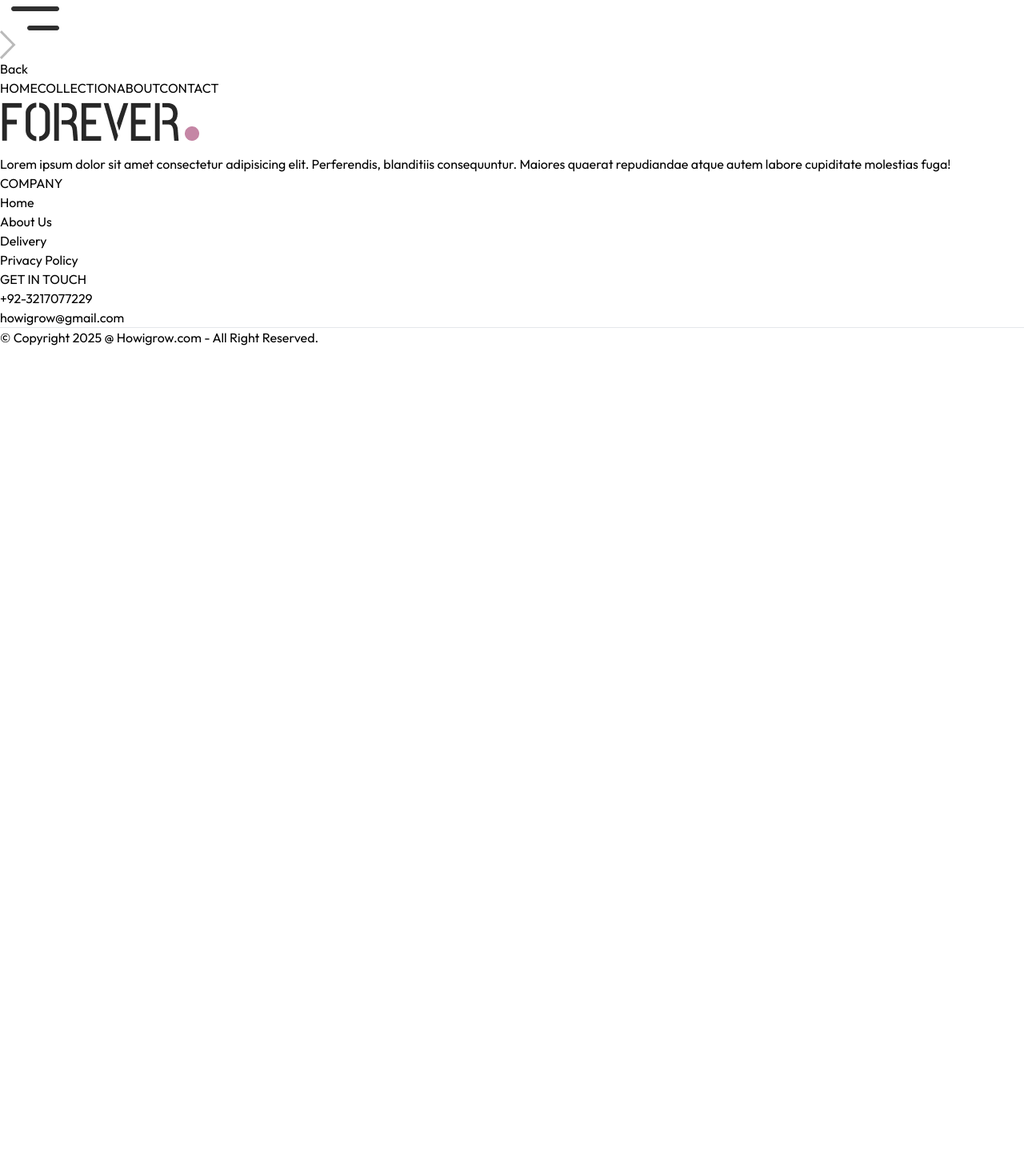
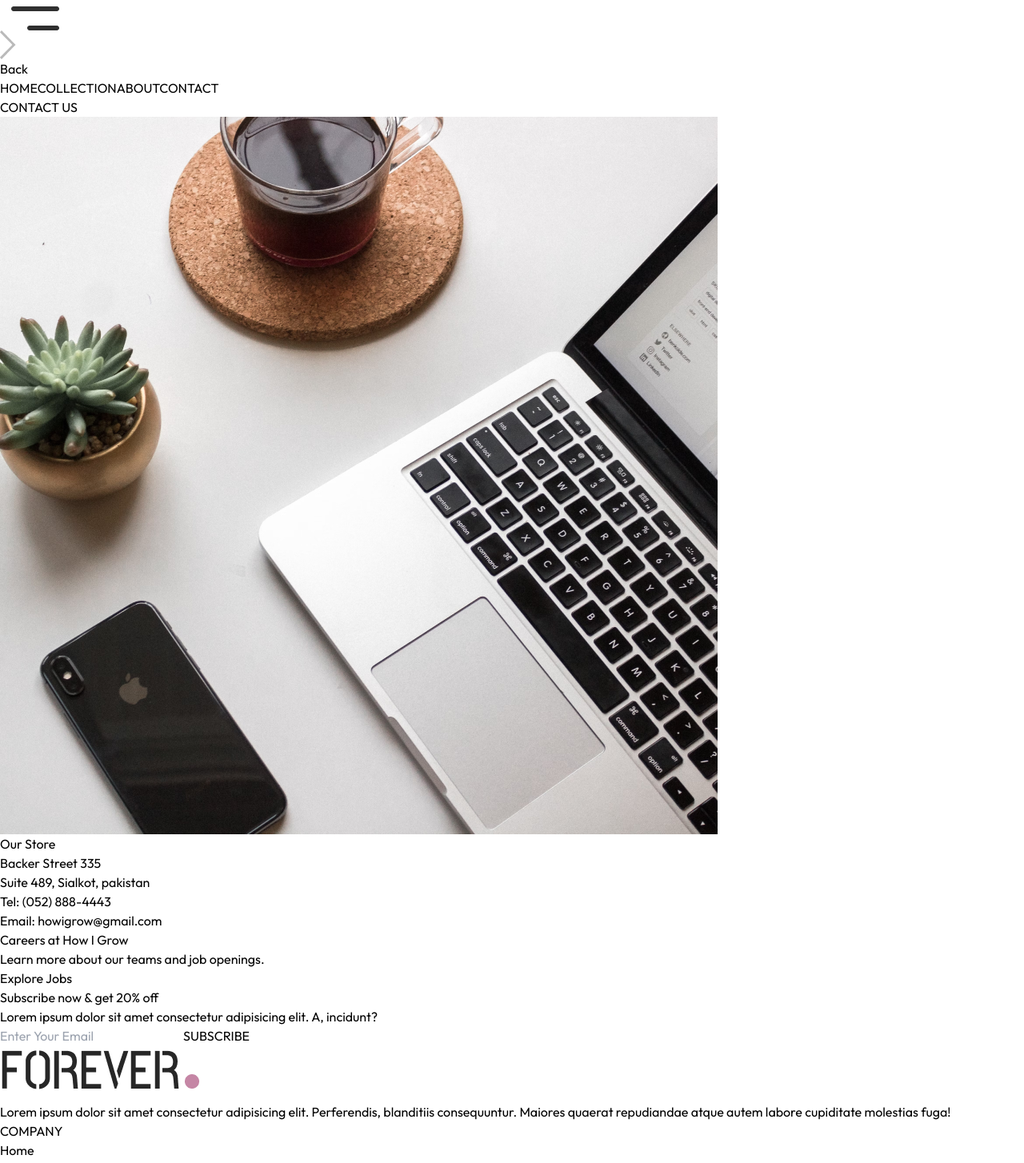
Before and after one commit to arslan1222/E-Commerce-App, a React (Vite) app in the folder frontend/: page /contact in a window 1280 px wide. Shown: the part 400-1854 px from the top of the page at 80% size. Before the commit the page ends 834 px from the top, so only its background shows below. Built offline with nearby package versions, Linux system fonts and the light colour scheme; a web font is replaced by a local one.

Commit message:
All fronted UI is creaetd

```diff
--- a/frontend/src/Pages/Contact.jsx
+++ b/frontend/src/Pages/Contact.jsx
@@ -1,9 +1,26 @@
 import React from 'react'
+import Title from '../Components/Title'
+import { assets } from '../assets/frontend_assets'
+import NewsletterBox from '../Components/NewsletterBox'
 
 const Contact = () => {
   return (
     <div>
-
+      <div className='text-center text-2xl pt-10 border-t'>
+        <Title text1={"CONTACT"} text2={"US"} />
+      </div>
+      <div className='flex flex-col justify-center md:flex-row gap-10 mb-28 my-10 '>
+        <img src={assets.contact_img} className='w-full md:max-w-[480px]' alt="" />
+        <div className='flex flex-col justify-center items-start gap-6'>
+          <p className='font-semiblot text-gray-600 text-xl'>Our Store</p>
+          <p className='text-gray-500'>Backer Street 335 <br /> Suite 489, Sialkot, pakistan</p>
+          <p className='text-gray-500'>Tel: (052) 888-4443 <br />Email: howigrow@gmail.com</p>
+          <p className='text-gray-600 font-semibold text-xl'>Careers at How I Grow</p>
+          <p className='text-gray-500'>Learn more about our teams and job openings.</p>
+          <button className='border border-black px-8 py-4 text-sm hover:bg-black hover:text-white transition-all duration-500'>Explore Jobs</button>
+        </div>
+      </div>
+      <NewsletterBox />
     </div>
   )
 }
```
